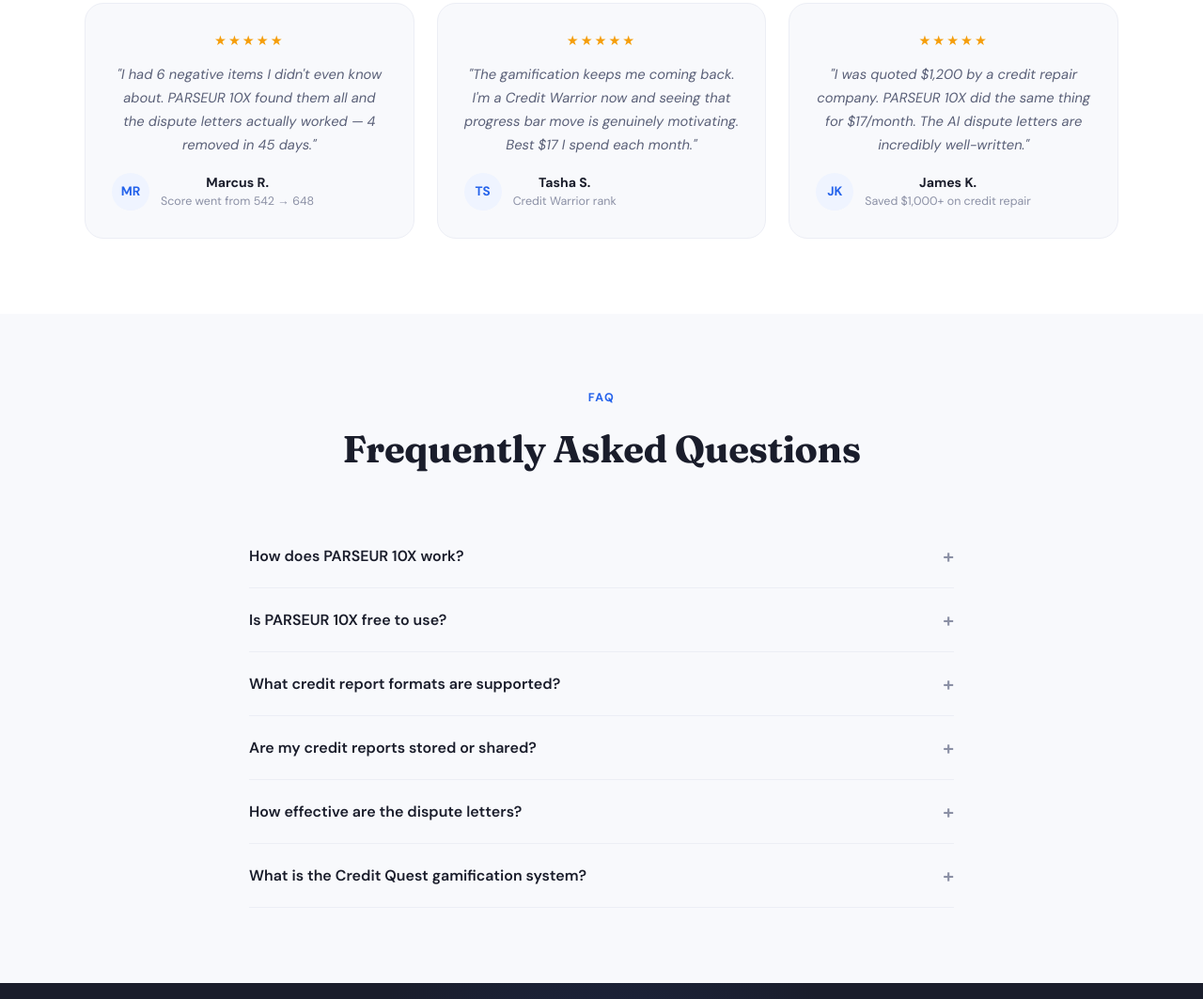
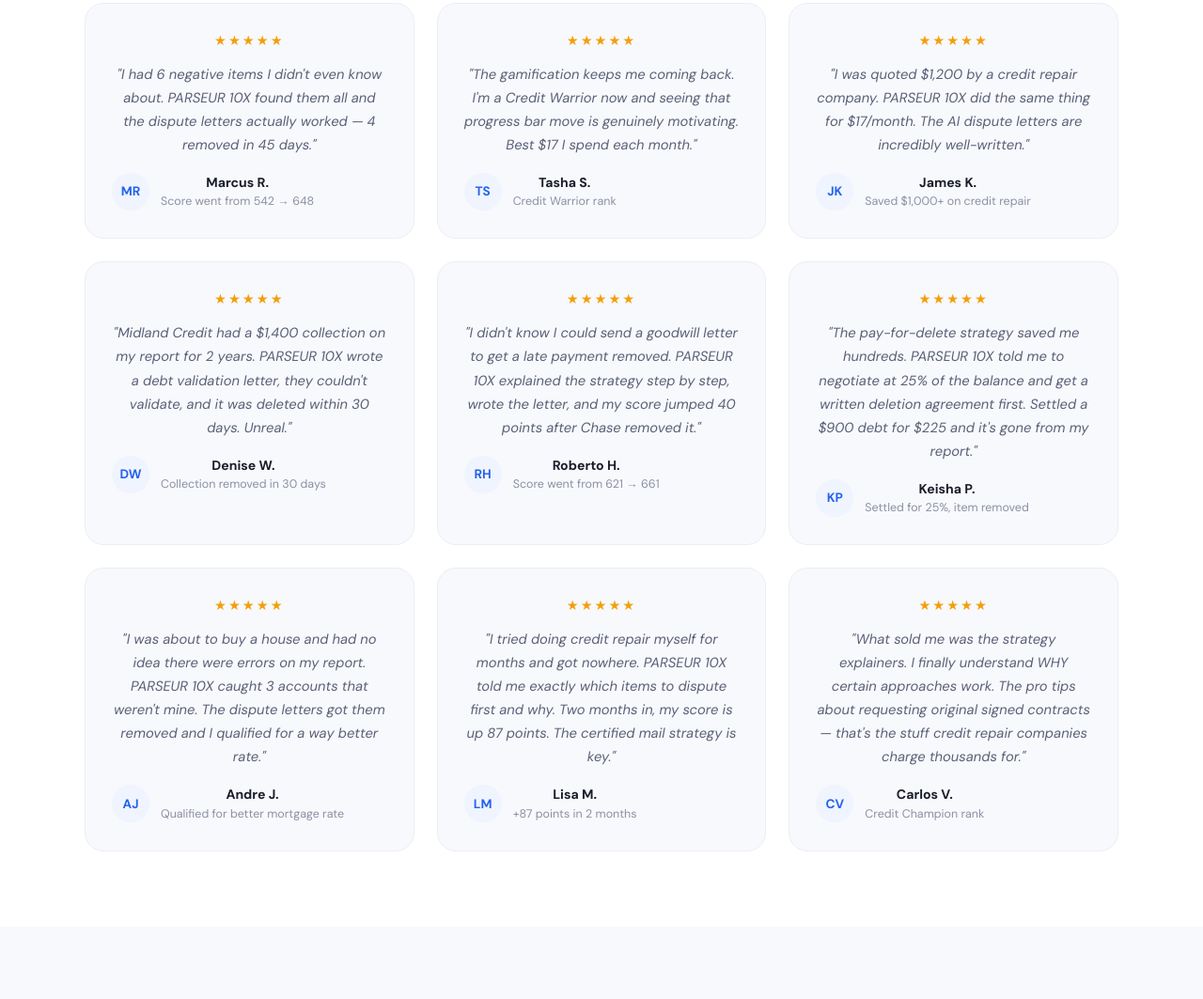
Before and after one commit to lecorbeaured/parseur10x, a plain HTML site: page index.html in a window 1280 px wide. Shown: the part 6110-7173 px from the top of the page at 94% size. Drawn offline with Linux system fonts and the light colour scheme.

Commit message:
Add 6 more testimonials - 9 total

```diff
--- a/index.html
+++ b/index.html
@@ -1525,6 +1525,72 @@
           </div>
         </div>
       </div>
+      <div class="testimonial-card">
+        <div class="testimonial-stars">★★★★★</div>
+        <p class="testimonial-text">"Midland Credit had a $1,400 collection on my report for 2 years. PARSEUR 10X wrote a debt validation letter, they couldn't validate, and it was deleted within 30 days. Unreal."</p>
+        <div class="testimonial-author">
+          <div class="testimonial-avatar">DW</div>
+          <div>
+            <div class="testimonial-name">Denise W.</div>
+            <div class="testimonial-role">Collection removed in 30 days</div>
+          </div>
+        </div>
+      </div>
+      <div class="testimonial-card">
+        <div class="testimonial-stars">★★★★★</div>
+        <p class="testimonial-text">"I didn't know I could send a goodwill letter to get a late payment removed. PARSEUR 10X explained the strategy step by step, wrote the letter, and my score jumped 40 points after Chase removed it."</p>
+        <div class="testimonial-author">
+          <div class="testimonial-avatar">RH</div>
+          <div>
+            <div class="testimonial-name">Roberto H.</div>
+            <div class="testimonial-role">Score went from 621 → 661</div>
+          </div>
+        </div>
+      </div>
+      <div class="testimonial-card">
+        <div class="testimonial-stars">★★★★★</div>
+        <p class="testimonial-text">"The pay-for-delete strategy saved me hundreds. PARSEUR 10X told me to negotiate at 25% of the balance and get a written deletion agreement first. Settled a $900 debt for $225 and it's gone from my report."</p>
+        <div class="testimonial-author">
+          <div class="testimonial-avatar">KP</div>
+          <div>
+            <div class="testimonial-name">Keisha P.</div>
+            <div class="testimonial-role">Settled for 25%, item removed</div>
+          </div>
+        </div>
+      </div>
+      <div class="testimonial-card">
+        <div class="testimonial-stars">★★★★★</div>
+        <p class="testimonial-text">"I was about to buy a house and had no idea there were errors on my report. PARSEUR 10X caught 3 accounts that weren't mine. The dispute letters got them removed and I qualified for a way better rate."</p>
+        <div class="testimonial-author">
+          <div class="testimonial-avatar">AJ</div>
+          <div>
+            <div class="testimonial-name">Andre J.</div>
+            <div class="testimonial-role">Qualified for better mortgage rate</div>
+          </div>
+        </div>
+      </div>
+      <div class="testimonial-card">
+        <div class="testimonial-stars">★★★★★</div>
+        <p class="testimonial-text">"I tried doing credit repair myself for months and got nowhere. PARSEUR 10X told me exactly which items to dispute first and why. Two months in, my score is up 87 points. The certified mail strategy is key."</p>
+        <div class="testimonial-author">
+          <div class="testimonial-avatar">LM</div>
+          <div>
+            <div class="testimonial-name">Lisa M.</div>
+            <div class="testimonial-role">+87 points in 2 months</div>
+          </div>
+        </div>
+      </div>
+      <div class="testimonial-card">
+        <div class="testimonial-stars">★★★★★</div>
+        <p class="testimonial-text">"What sold me was the strategy explainers. I finally understand WHY certain approaches work. The pro tips about requesting original signed contracts — that's the stuff credit repair companies charge thousands for."</p>
+        <div class="testimonial-author">
+          <div class="testimonial-avatar">CV</div>
+          <div>
+            <div class="testimonial-name">Carlos V.</div>
+            <div class="testimonial-role">Credit Champion rank</div>
+          </div>
+        </div>
+      </div>
     </div>
   </div>
 </section>
```
